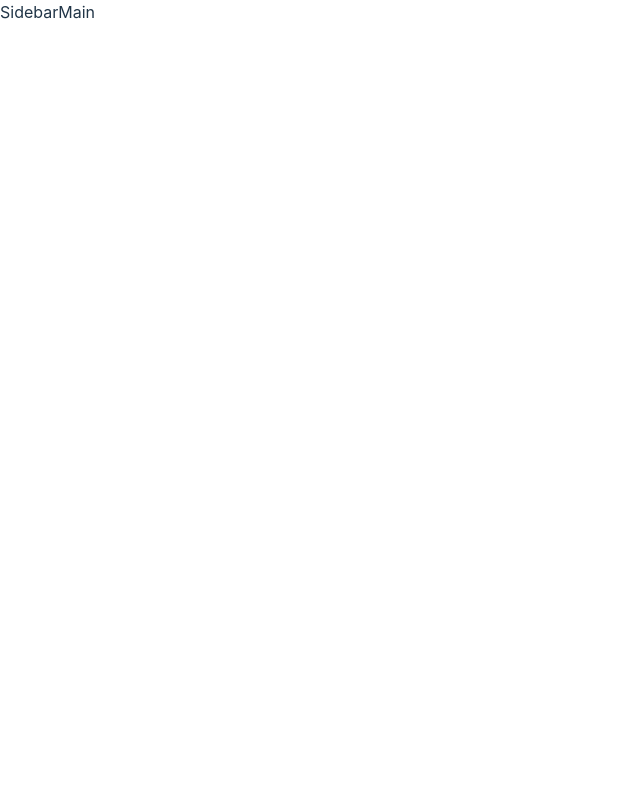
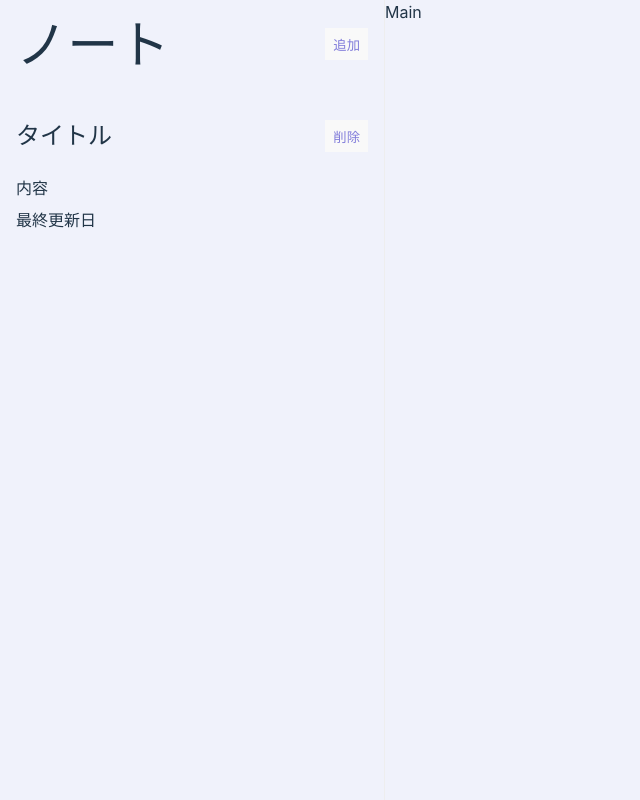
Before and after one commit to kiyoshion/react-note-with-localstorage, a React (Vite) app: page / in a window 1280 px wide. Shown: the whole page, without its empty margins (0-640 px from the left). Built offline with nearby package versions, Linux system fonts and the light colour scheme.

Commit message:
Update sidebar

```diff
--- a/src/App.css
+++ b/src/App.css
@@ -1,5 +1,5 @@
 .App {
-  width: 100%;
+  width: 100vw;
   height: 100vh;
   overflow: hidden;
   font-size: 16px;
--- a/src/components/Sidebar.css
+++ b/src/components/Sidebar.css
@@ -0,0 +1,54 @@
+.sidebar {
+  width: 30%;
+  height: 100vh;
+  border-right: 1px solid #eee;
+}
+
+.sidebar-header {
+  display: flex;
+  justify-content: space-between;
+  align-items: center;
+  padding: 1rem;
+}
+
+.sidebar-header h1 {
+  margin: 0;
+}
+
+.sidebar-notes {
+  height: calc(100vh - 78px);
+  overflow-y: scroll;
+}
+
+.sidebar-note {
+  padding: 1rem;
+  cursor: pointer;
+}
+
+.sidebar-note:hover {
+  background-color: rgb(243, 249, 223);
+  transition: all .2s ease;
+}
+
+.sidebar-note-title {
+  display: flex;
+  justify-content: space-between;
+  align-items: center;
+}
+
+.sidebar-note p {
+  margin: .5rem 0;
+}
+
+.sidebar-note small {
+  color: #999;
+}
+
+button {
+  background: none;
+  border: none;
+  color: rgb(129, 124, 218);
+  cursor: pointer;
+  padding: .25rem .5rem;
+  height: 32px;
+}
--- a/src/components/Sidebar.jsx
+++ b/src/components/Sidebar.jsx
@@ -3,7 +3,22 @@ import './Sidebar.css'
 
 const Sidebar = () => {
   return (
-    <div>Sidebar</div>
+    <div className="sidebar">
+      <div className="sidebar-header">
+        <h1>ノート</h1>
+        <button>追加</button>
+      </div>
+      <div className="sidebar-notes">
+        <div className="sidebar-note">
+          <div className="sidebar-note-title">
+            <h2>タイトル</h2>
+            <button>削除</button>
+          </div>
+          <p>内容</p>
+          <span>最終更新日</span>
+        </div>
+      </div>
+    </div>
   )
 }
 
--- a/src/index.css
+++ b/src/index.css
@@ -30,30 +30,12 @@ body {
   place-items: center;
   min-width: 320px;
   min-height: 100vh;
+  background-color: rgb(240, 242, 251);
 }
 
 h1 {
   font-size: 3.2em;
   line-height: 1.1;
-}
-
-button {
-  border-radius: 8px;
-  border: 1px solid transparent;
-  padding: 0.6em 1.2em;
-  font-size: 1em;
-  font-weight: 500;
-  font-family: inherit;
-  background-color: #1a1a1a;
-  cursor: pointer;
-  transition: border-color 0.25s;
-}
-button:hover {
-  border-color: #646cff;
-}
-button:focus,
-button:focus-visible {
-  outline: 4px auto -webkit-focus-ring-color;
 }
 
 @media (prefers-color-scheme: light) {
```
